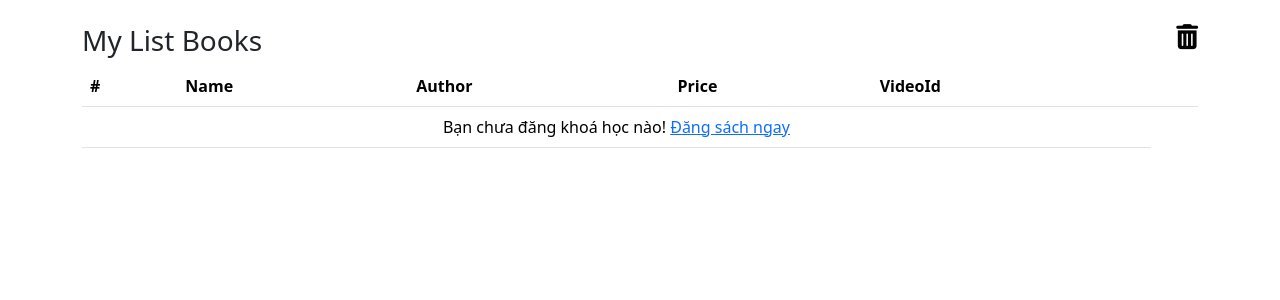
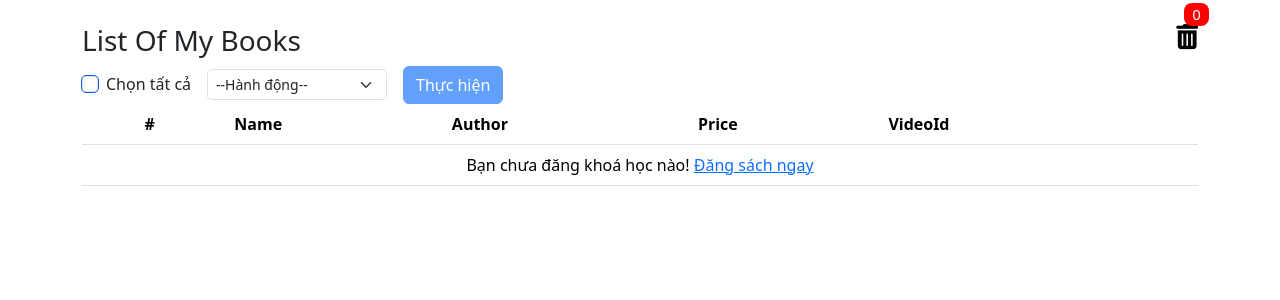
Before and after one commit to quanandcode/nodejs_blog, a Node server app: page /me/stored/books in a window 1280 px wide. Shown: the part 68-368 px from the top of the page. Run offline with Node 20, Linux system fonts and the light colour scheme; data that the repository does not hold is empty; style sheets or scripts are compiled from the project's sources; some libraries are stand-ins or nearby versions.

Commit message:
add checkboxAll-action feature

```diff
--- a/src/app/controllers/meController.js
+++ b/src/app/controllers/meController.js
@@ -3,10 +3,13 @@ const Book = require("../model/Book");
 class meController {
   //GET: show edit page
   show(req, res, next) {
-    Book.find({})
-      .then((books) =>
-        res.render("me/stored-books", { books: multiMongooseToObject(books) })
-      )
+    Promise.all([Book.find({}), Book.countDocumentsDeleted()])
+      .then(([books, countDeleted]) => {
+        res.render("me/stored-books", {
+          books: multiMongooseToObject(books),
+          countDeleted,
+        });
+      })
       .catch(next);
   }
   showTrash(req, res, next) {
--- a/src/resource/scss/app.scss
+++ b/src/resource/scss/app.scss
@@ -24,6 +24,31 @@ h2{
     font-size: 25px;
     color: black;
 }
+
+.trash-can{
+    position: relative;
+    .number-deleted{
+        top: -50%;
+        right: -50%;
+        position: absolute;
+        width: auto;
+        height: auto;
+        padding: 0px 8px;
+        font-size: 15px;
+        font-weight: 500;
+        color: white;
+        background-color: red;
+        border-radius: 8px;
+    }
+}
+.form-check-input{
+    outline: 1px solid #0b5ed7
+}
+.select-actions{
+    margin: 0px 16px;
+    width: 180px;
+}
+
 .avatar-user{
     width: 36px;
     height: 36px;
--- a/src/resource/views/me/stored-books.hbs
+++ b/src/resource/views/me/stored-books.hbs
@@ -1,13 +1,35 @@
-<div class="mt-4">
+<form class="mt-4" action="/books/handle-form-action" method='POST'>
     <div class="d-flex justify-content-between">
-        <h3>My List Books</h3>
+        <h3>List Of My Books</h3>
+
+        <div class="trash-can">
             <a href="/me/trash/books">
                 <i class="fa-solid fa-trash-can trash-icon"></i>
             </a>
+            <div class="number-deleted text-center">
+                <span>{{countDeleted}}</span>
+            </div>
+        </div>
+
+    </div>
+    <div class="d-flex align-items-center">
+        <div class="form-check">
+            <input class="form-check-input" type="checkbox" value="" id="check-all-books">
+            <label class="form-check-label" for="check-all-books">
+                Chọn tất cả
+            </label>
+        </div>
+        <select class="form-select form-select-sm select-actions" aria-label="Default select example" name="action"
+            required>
+            <option selected value="">--Hành động--</option>
+            <option value="delete">Xoá</option>
+        </select>
+        <button type="submit" class="  btn-handler-form-action btn btn-primary disabled">Thực hiện</button>
     </div>
     <table class="table table-hover">
         <thead>
             <tr>
+                <th></th>
                 <th scope="col">#</th>
                 <th scope="col">Name </th>
                 <th scope="col">Author</th>
@@ -19,6 +41,12 @@
         <tbody>
             {{#each books}}
             <tr>
+                {{!-- checkbox of book --}}
+                <th>
+                    <input class="form-check-input" type="checkbox" name="bookIds[]" value="{{this._id}}"
+                        id="flexCheckDefault">
+
+                </th>
                 <th scope="row">{{sum @index 1}}</th>
                 <td>{{this.name}}</td>
                 <td>{{this.author}}</td>
@@ -40,7 +68,7 @@
             </tr>
             {{else}}
             <tr>
-                <td colspan="5">
+                <td colspan="7">
                     <div class="text-center">
                         Bạn chưa đăng khoá học nào!
                         <a href="/books/create">Đăng sách ngay</a>
@@ -51,7 +79,7 @@
             }}
         </tbody>
     </table>
-</div>
+</form>
 
 {{!-- Modal of delete button --}}
 <div id="delete-book-modal" class="modal" tabindex="-1">
@@ -75,18 +103,45 @@
 {{!-- Hidden form delete method --}}
 <form method="POST" id="form-hidden-delete"></form>
 <script>
+    document.addEventListener('DOMContentLoaded', function () {
         var bookId;
         var btnDelete = document.getElementById('button-delete-book');
         var formHidden = document.getElementById('form-hidden-delete');
-    document.addEventListener("DOMContentLoaded", function () {
+        var checkboxAllBooks = $('#check-all-books')
+        var checkboxBookItems = $('input[name="bookIds[]"]')
+        var btnSubmit = $('.btn-handler-form-action')
+        var selectAction = $('.select-actions')
+        var quantityChecked;
         $('#delete-book-modal').on('show.bs.modal', function (event) {
             var button = $(event.relatedTarget)
             bookId = button.data('id')
-        })
         })
         btnDelete.onclick = function () {
             formHidden.action = "/books/" + bookId + "?_method=DELETE"
             formHidden.submit();
         }
 
+        //Handler for the click 'chon tat ca'
+        checkboxAllBooks.change(function (event) {
+            isCheckedAll = checkboxAllBooks.prop('checked');
+            checkboxBookItems.prop('checked', isCheckedAll)
+            quantityChecked = $('input[name="bookIds[]"]:checked').length;
+            isDisabledBtnAction()
+        })
+        checkboxBookItems.change(function (event) {
+            quantityChecked = $('input[name="bookIds[]"]:checked').length;
+            checkboxAllBooks.prop('checked', checkboxBookItems.length === quantityChecked);
+            isDisabledBtnAction()
+        })
+        //display btn action disabled or active
+        var isDisabledBtnAction = () => {
+            if (quantityChecked > 0) {
+                btnSubmit.removeClass("disabled")
+            } else {
+                btnSubmit.addClass("disabled")
+            }
+        }
+
+
+    })
 </script>
--- a/src/resource/views/me/trash-books.hbs
+++ b/src/resource/views/me/trash-books.hbs
@@ -1,6 +1,6 @@
 <div class="mt-4">
     <div class="d-flex justify-content-between">
-        <h3>My List Deleted Books</h3>
+        <h3>List Of My Deleted Books</h3>
         <a href="/me/stored/books">
             <i class="fa-solid fa-arrow-left-long"></i>
         </a>
--- a/src/route/books.js
+++ b/src/route/books.js
@@ -3,6 +3,7 @@ const bookRouter = express.Router();
 const BookController = require("../app/controllers/BooksController");
 bookRouter.get("/create", BookController.create);
 bookRouter.post("/store", BookController.store);
+bookRouter.post("/handle-form-action", BookController.handleFormAction);
 bookRouter.get("/:id/edit", BookController.edit);
 bookRouter.delete("/:id", BookController.delete);
 bookRouter.delete("/:id/force", BookController.forceDelete);
```
Also changed, not shown: src/app/controllers/BooksController.js (+12 -0 lines). Lines whose indentation alone changed are shown as unchanged.
